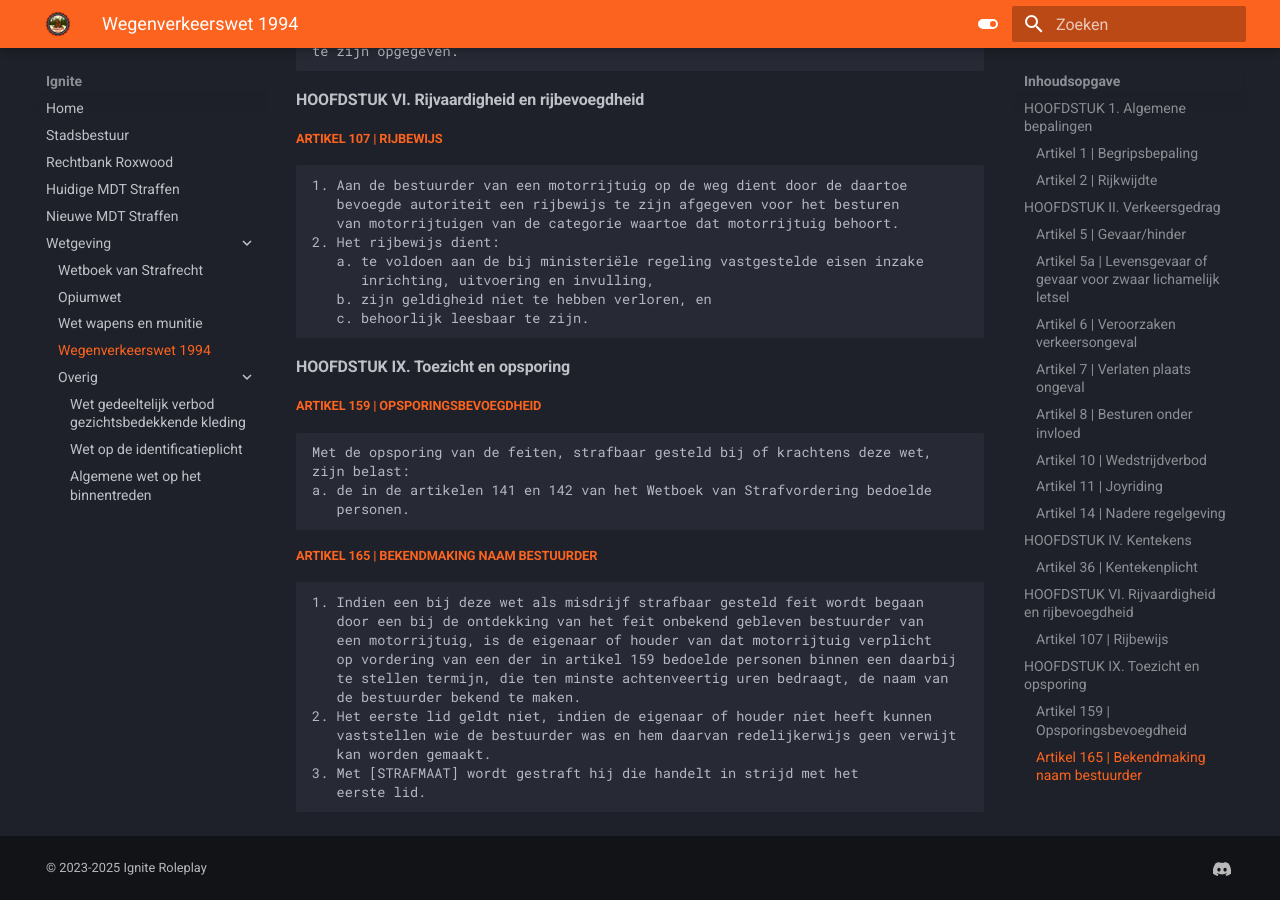
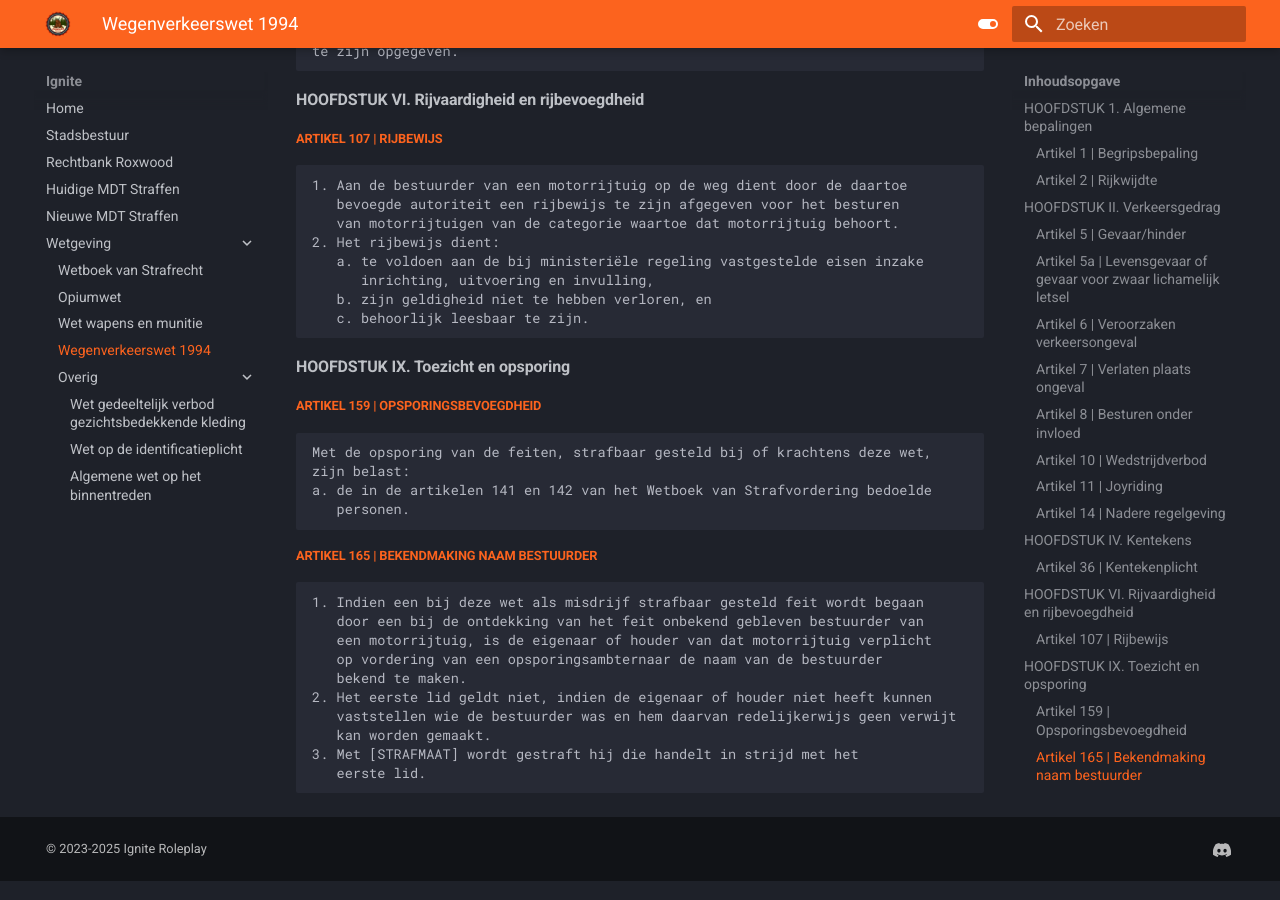
Before and after one commit to NLDenny/wetboek, an MkDocs documentation site: the page built from docs/wvw.md, in a window 1280 px wide and 900 px high, scrolled down 3823 px. Built offline with MkDocs 1.6.1 and Material for MkDocs 9.7.7, drawn with Linux system fonts in a browser that asks for light colours.

Commit message:
Update wvw.md

```diff
--- a/docs/wvw.md
+++ b/docs/wvw.md
@@ -317,9 +317,8 @@ a. de in de artikelen 141 en 142 van het Wetboek van Strafvordering bedoelde
 1. Indien een bij deze wet als misdrijf strafbaar gesteld feit wordt begaan
    door een bij de ontdekking van het feit onbekend gebleven bestuurder van
    een motorrijtuig, is de eigenaar of houder van dat motorrijtuig verplicht
-   op vordering van een der in artikel 159 bedoelde personen binnen een daarbij
-   te stellen termijn, die ten minste achtenveertig uren bedraagt, de naam van
-   de bestuurder bekend te maken.
+   op vordering van een opsporingsambternaar de naam van de bestuurder
+   bekend te maken.
 2. Het eerste lid geldt niet, indien de eigenaar of houder niet heeft kunnen
    vaststellen wie de bestuurder was en hem daarvan redelijkerwijs geen verwijt
    kan worden gemaakt.
```
